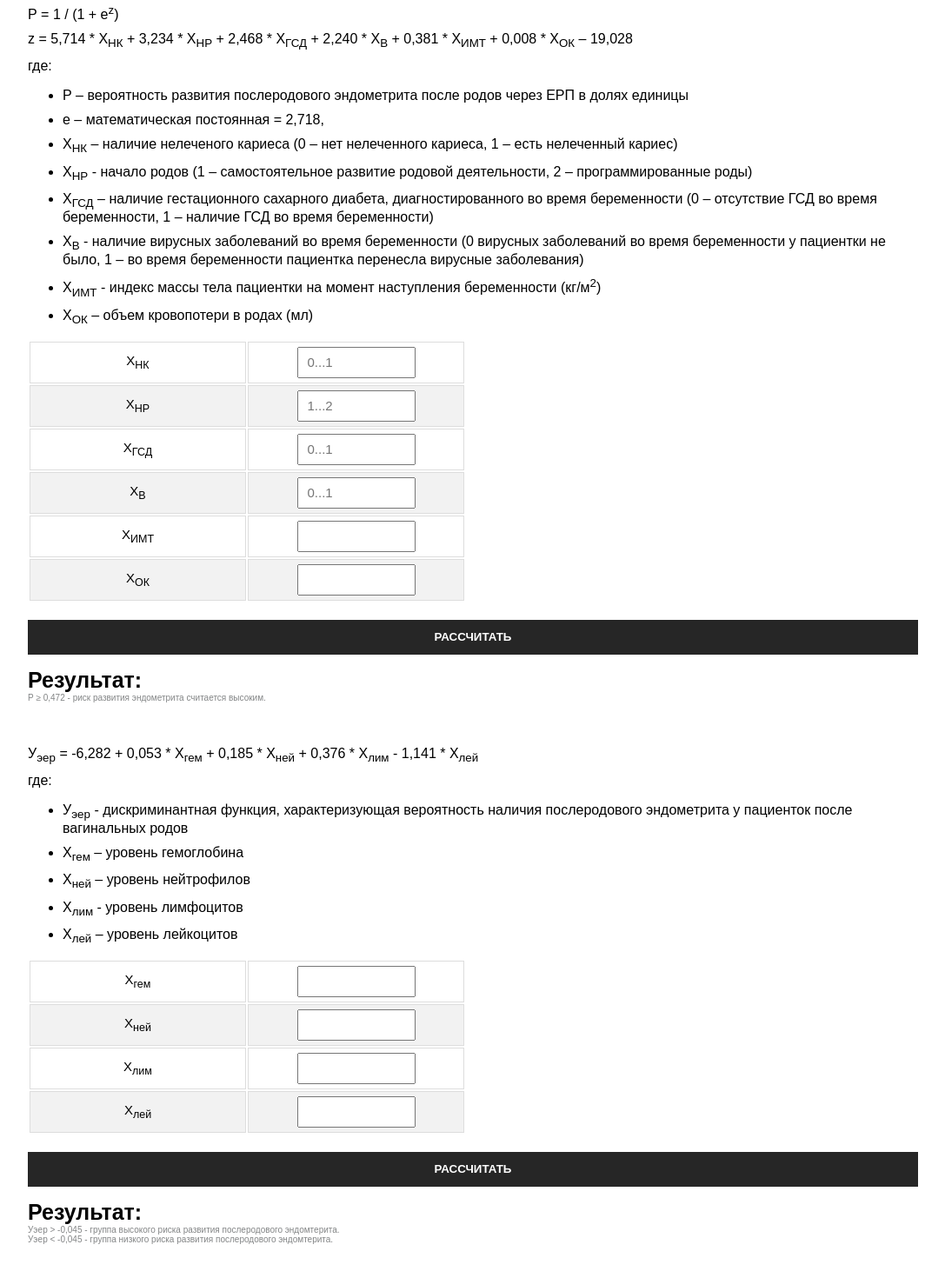
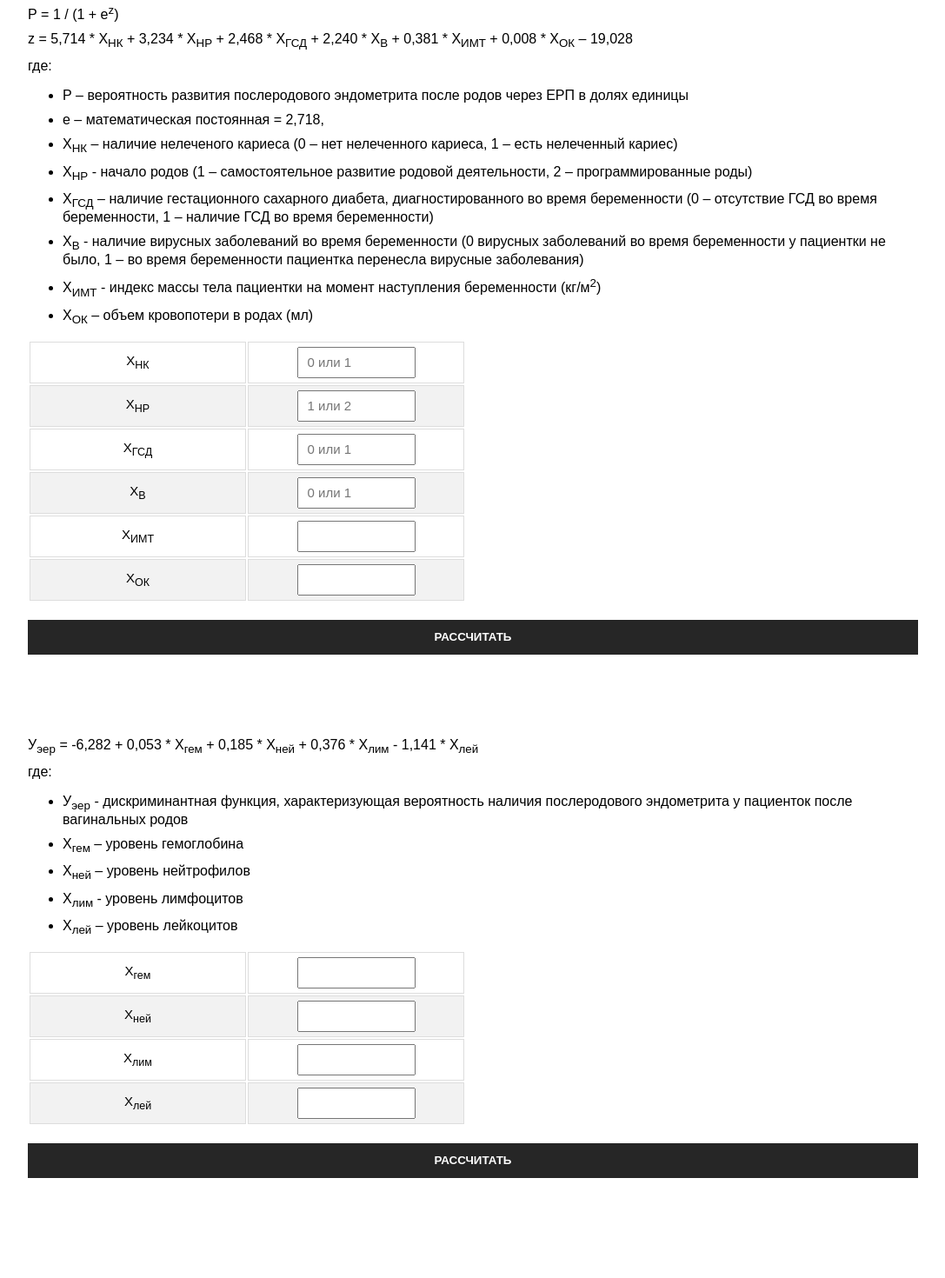
Before and after one commit to TatianaRyzhova/nat-calculator, a React (Create React App) app: page /nat-calculator/erp-calculator in a window 1280 px wide. Shown: the part 76-1546 px from the top of the page at 87% size, without its empty margins (96-1183 px from the left). Built offline with nearby package versions, Linux system fonts and the light colour scheme.

Commit message:
fix styles

```diff
--- a/src/App.css
+++ b/src/App.css
@@ -63,7 +63,7 @@ button:hover {
   text-align: left;
   font-size: 25px;
   font-weight: 900;
-  padding-bottom: 50px;
+  /* padding-bottom: 50px; */
 }
 
 .result-red {
--- a/src/components/ERPCalculatorOne.js
+++ b/src/components/ERPCalculatorOne.js
@@ -41,7 +41,7 @@ function ERPCalculatorOne() {
         const P = 1 / (1 + Math.pow(e, z));
         setResult(P);
 
-        setSubmitted(false);
+        // setSubmitted(false);
       }
 
 
@@ -71,7 +71,7 @@ function ERPCalculatorOne() {
                                 <th>
                                     <input
                                         type="number"
-                                        placeholder="0...1"
+                                        placeholder="0 или 1"
                                         name="XНК"
                                         onChange={handleChange}
                                         value={number.XНК}
@@ -85,7 +85,7 @@ function ERPCalculatorOne() {
                                 <th>
                                     <input
                                         type="number"
-                                        placeholder="1...2"
+                                        placeholder="1 или 2"
                                         name="XНР"
                                         onChange={handleChange}
                                         value={number.XНР}
@@ -99,7 +99,7 @@ function ERPCalculatorOne() {
                                 <th>
                                     <input
                                         type="number"
-                                        placeholder="0...1"
+                                        placeholder="0 или 1"
                                         name="XГСД"
                                         onChange={handleChange}
                                         value={number.XГСД}
@@ -113,7 +113,7 @@ function ERPCalculatorOne() {
                                 <th>
                                     <input
                                         type="number"
-                                        placeholder="0...1"
+                                        placeholder="0 или 1"
                                         name="XВ"
                                         onChange={handleChange}
                                         value={number.XВ}
@@ -153,10 +153,14 @@ function ERPCalculatorOne() {
                 </div>
                 <button type="submit">РАССЧИТАТЬ</button>
             </form>
-            <div className="result">
-                Результат:
-                <span className={result >= 0.472 ? 'result-red' : 'result-green'}> {result}</span>
-                <p className="information">{'Р ≥ 0,472 - риск развития эндометрита считается высоким.'}</p>
+            <div className="result-space" style={{ minHeight: '50px', paddingBottom: '30px' }}>
+                {submitted && (
+                    <div className="result">
+                    Результат:
+                    <span className={result >= 0.472 ? 'result-red' : 'result-green'}> {result}</span>
+                    <p className="information">{'Р ≥ 0,472 - риск развития эндометрита считается высоким.'}</p>
+                </div>
+                )}
             </div>
         </div>
     );
--- a/src/components/ERPCalculatorTwo.js
+++ b/src/components/ERPCalculatorTwo.js
@@ -35,7 +35,7 @@ function handleChange(event) {
     const uer = -6.282 + hgem + hney + hlim - hley;
     setResult(uer);
 
-    setSubmitted(false);
+    // setSubmitted(false);
   }
 
   return (
@@ -115,11 +115,16 @@ function handleChange(event) {
                 </div>
                 <button type="submit">РАССЧИТАТЬ</button>
             </form>
-            <div className="result">
+            <div className="result-space" style={{ minHeight: '50px', paddingBottom: '50px' }}>
+            {submitted && (
+                <div className="result">
                 Результат:
                 <span className={result > -0.045 ? 'result-red' : 'result-green'}> {result}</span>
-                <p className="information">{'Уэер > -0,045 - группа высокого риска развития послеродового эндомтерита.'}</p>
-                <p className="information">{'Уэер < -0,045 - группа низкого риска развития послеродового эндомтерита.'}</p>
+                <p className="information">{'Уэер > -0,045 - группа высокого риска развития послеродового эндомтерита.'}<br />
+                    {'Уэер < -0,045 - группа низкого риска развития послеродового эндомтерита.'}
+                </p>
+            </div>
+            )}
             </div>
     </div>
 );
--- a/src/components/KSCalculatorOne.js
+++ b/src/components/KSCalculatorOne.js
@@ -45,7 +45,7 @@ function KSCalculatorOne() {
         const P = 1 / (1 + Math.pow(e, z));
         setResult(P);
 
-        setSubmitted(false);
+        // setSubmitted(false);
       }
 
 
@@ -77,7 +77,7 @@ function KSCalculatorOne() {
                                 <th>
                                     <input
                                         type="number"
-                                        placeholder="1...2"
+                                        placeholder="1 или 2"
                                         name="ХСК"
                                         onChange={handleChange}
                                         value={number.ХСК}
@@ -91,7 +91,7 @@ function KSCalculatorOne() {
                                 <th>
                                     <input
                                         type="number"
-                                        placeholder="0...1...2"
+                                        placeholder="0, 1 или 2"
                                         name="XНР"
                                         onChange={handleChange}
                                         value={number.XНР}
@@ -118,7 +118,7 @@ function KSCalculatorOne() {
                                 <th>
                                     <input
                                         type="number"
-                                        placeholder="0...1"
+                                        placeholder="0 или 1"
                                         name="XНК"
                                         onChange={handleChange}
                                         value={number.XНК}
@@ -145,7 +145,7 @@ function KSCalculatorOne() {
                                 <th>
                                     <input
                                         type="number"
-                                        placeholder="0...1"
+                                        placeholder="0 или 1"
                                         name="XГ"
                                         onChange={handleChange}
                                         value={number.XГ}
@@ -159,7 +159,7 @@ function KSCalculatorOne() {
                                 <th>
                                     <input
                                         type="number"
-                                        placeholder="0...1"
+                                        placeholder="0 или 1"
                                         name="ХПБ"
                                         onChange={handleChange}
                                         value={number.ХПБ}
@@ -173,7 +173,7 @@ function KSCalculatorOne() {
                                 <th>
                                     <input
                                         type="number"
-                                        placeholder="0...1"
+                                        placeholder="0 или 1"
                                         name="ХММ"
                                         onChange={handleChange}
                                         value={number.ХММ}
@@ -187,12 +187,17 @@ function KSCalculatorOne() {
                 </div>
                 <button type="submit">РАССЧИТАТЬ</button>
             </form>
-            <div className="result">
-                Результат:
-                <span className={result >= 0.403 ? 'result-red' : 'result-green'}> {result}</span>
-                <p className="information">{'Значение логистической функции Р в точке cut-off составляло 0,403:'}</p>
-                <p className="information">{'Р < 0,403 - редполагается развитие послеродового эндометрита.'}</p>
-                <p className="information">{'Р ≥ 0,403 - риск развития эндометрита считается высоким.'}</p>
+            <div className="result-space" style={{ minHeight: '65px', paddingBottom: '50px' }}>
+                {submitted && (
+                    <div className="result">
+                    Результат:
+                    <span className={result >= 0.403 ? 'result-red' : 'result-green'}> {result}</span>
+                    <p className="information">{'Значение логистической функции Р в точке cut-off составляло 0,403:'}<br />
+                        {'Р < 0,403 - редполагается развитие послеродового эндометрита.'}<br />
+                        {'Р ≥ 0,403 - риск развития эндометрита считается высоким.'}
+                    </p>
+                </div>
+                )}
             </div>
         </div>
     );
--- a/src/components/KSCalculatorTwo.js
+++ b/src/components/KSCalculatorTwo.js
@@ -45,7 +45,7 @@ function handleChange(event) {
     const uer = -0.278 + hley + hney + hmon + hlim + hgmk + htrb + her - hgem - hob;
     setResult(uer);
 
-    setSubmitted(false);
+    // setSubmitted(false);
   }
 
   return (
@@ -195,11 +195,15 @@ function handleChange(event) {
                 </div>
                 <button type="submit">РАССЧИТАТЬ</button>
             </form>
-            <div className="result">
-                Результат:
-                <span className={result > -0.045 ? 'result-red' : 'result-green'}> {result}</span>
-                <p className="information">{'Уэер > 0,014 - группа высокого риска развития послеродового эндомтерита.'}</p>
-                <p className="information">{'Уэер < 0,014 - группа низкого риска развития послеродового эндомтерита.'}</p>
+            <div className="result-space" style={{ minHeight: '50px', paddingBottom: '50px' }}>
+                {submitted && (
+                    <div className="result">
+                    Результат:
+                    <span className={result > -0.045 ? 'result-red' : 'result-green'}> {result}</span>
+                    <p className="information">{'Уэер > 0,014 - группа высокого риска развития послеродового эндомтерита.'}<br />
+                        {'Уэер < 0,014 - группа низкого риска развития послеродового эндомтерита.'}</p>
+                </div>
+                )}
             </div>
     </div>
 );
```
